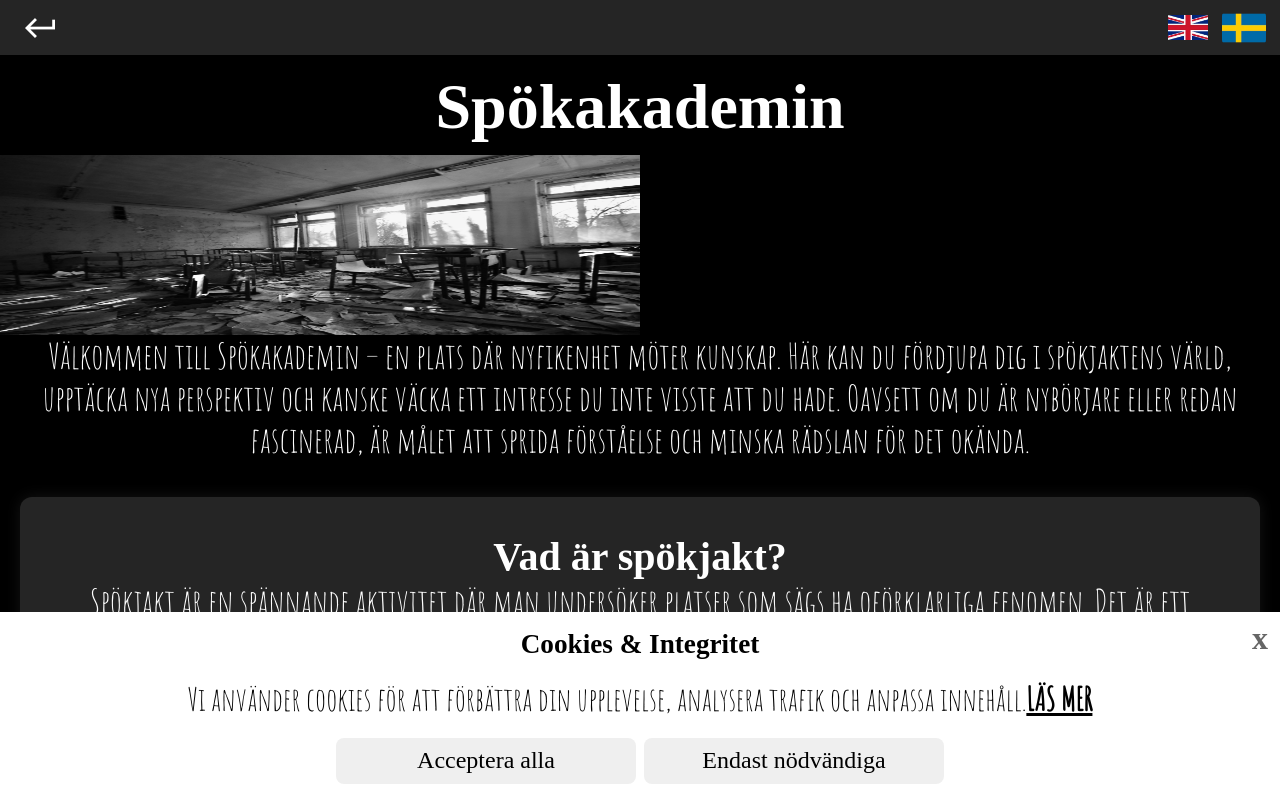
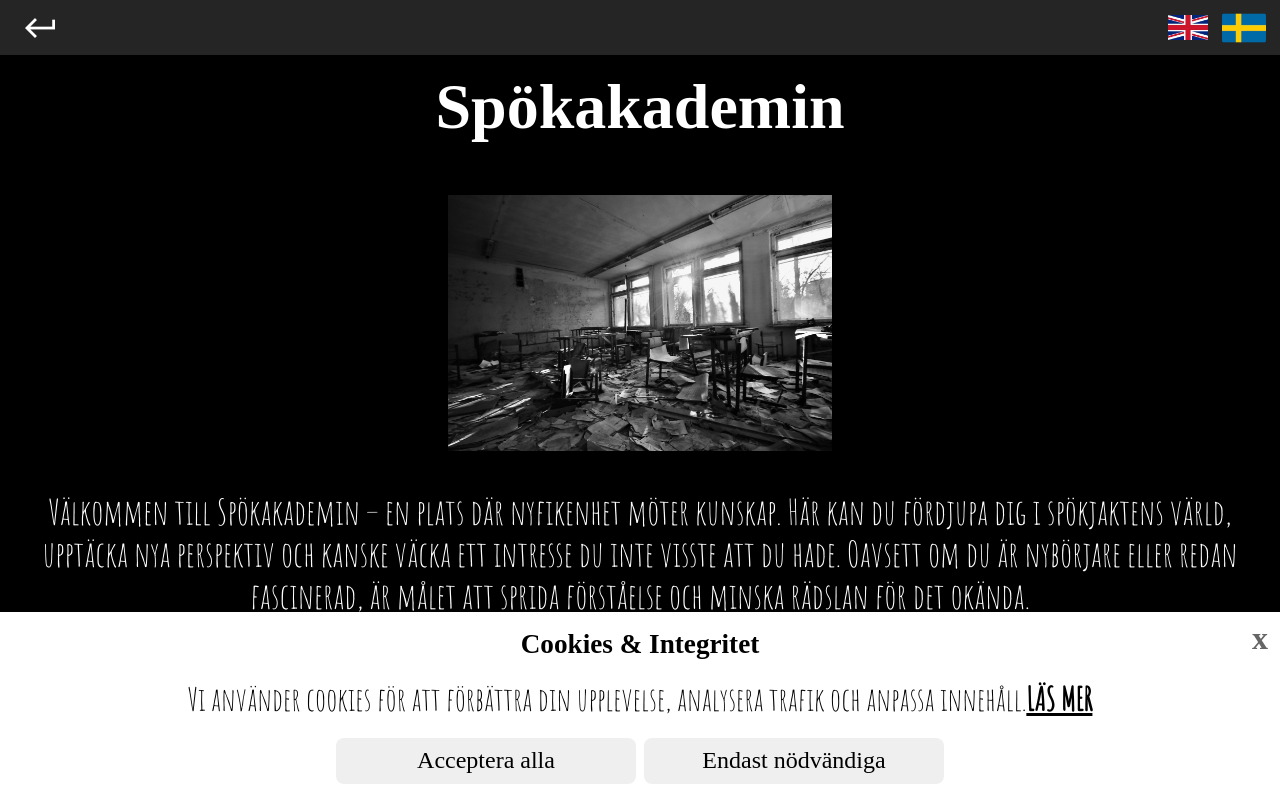
Before and after one commit to angien90/historiska_roster_2.0, a Vue app: page /ghostschool in a window 1280 px wide. Shown: the top 798 px of the page. Built offline with nearby package versions, Linux system fonts and the light colour scheme; a web font is replaced by a local one.

Commit message:
Snygga till design

```diff
--- a/src/assets/main.css
+++ b/src/assets/main.css
@@ -119,7 +119,7 @@ p {
   object-fit: cover;
   border-radius: 8px;
   box-shadow: 0 0 8px rgba(255, 255, 255, 0.05);
-  margin-top: 15px;
+  margin-top: 20px;
   margin-bottom: 15px;
 }
 
--- a/src/views/GhostSchool.vue
+++ b/src/views/GhostSchool.vue
@@ -3,7 +3,7 @@
 
 <template>
   <h1>{{ $t("ghostSchool.title") }}</h1>
-  <img src="/images/generell/abandoned_school.webp"  alt="Spökjakt-utrustning" class="team-image" width="250" height="180" loading="lazy"/>
+  <img src="/images/generell/abandoned_school.webp"  alt="Spökjakt-utrustning" class="responsive-img" width="250" height="180" loading="lazy"/>
   <p>{{ $t("ghostSchool.whyGhostHunting") }}</p>
 
   <div class="section-content">
@@ -34,10 +34,4 @@ p {
   padding: 0 2rem;
 }
 
-
-@media (min-width: 1024px) {
-  img {
-    width: 50%;
-  }
-}
 </style>
```
